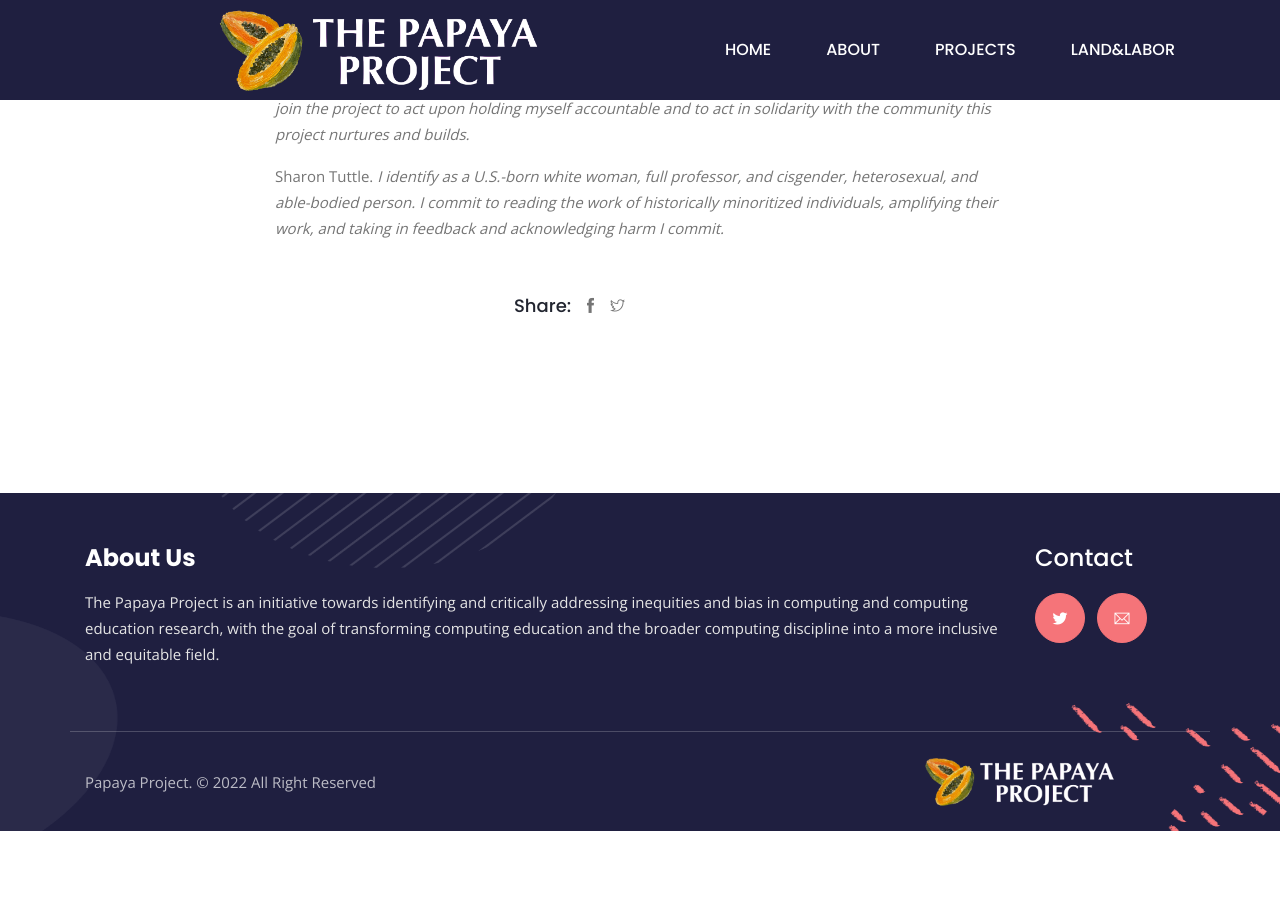
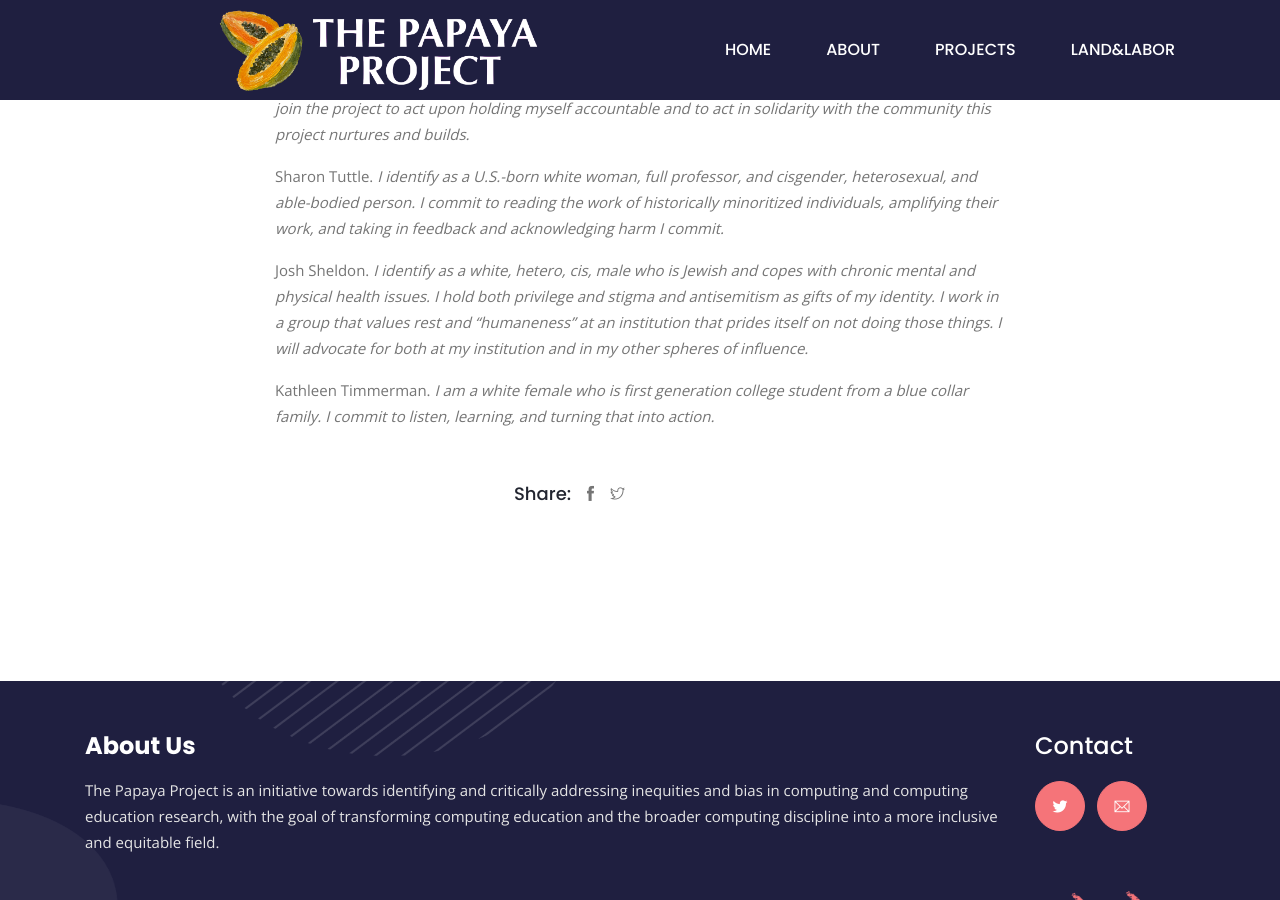
Before and after one commit to the-papaya-project/the-papaya-project.github.io, a Jekyll site: the page built from _posts/2022-09-14-letter.md, in a window 1280 px wide and 900 px high, scrolled down 7695 px. Built offline with Jekyll 4.4.1, drawn with Linux system fonts in a browser that asks for light colours; before the commit the page ends 8526 px from its top, so only the background shows below that.

Commit message:
Updating signatures

```diff
--- a/_posts/2022-09-14-letter.md
+++ b/_posts/2022-09-14-letter.md
@@ -151,3 +151,7 @@ Jill Denner. *I identify as I identify as a white cisgender woman. I commit to a
 Mihaela Sabin. *I identify as white able-bodied woman, mother, and immigrant, raised by caring parents with engineering degrees, and educated in the U.S. and in my home country under an oppressive Communist regime. I commit to listen, learn, unlearn, reflect, and act to turn my quiet rage into public expressions that touch and change others like me; and those who don't see the harm that minoritized scholars in computing education research and other minoritized individuals from all walks of life suffer. I join the project to act upon holding myself accountable and to act in solidarity with the community this project nurtures and builds.*
 
 Sharon Tuttle. *I identify as a U.S.-born white woman, full professor, and cisgender, heterosexual, and able-bodied person. I commit to reading the work of historically minoritized individuals, amplifying their work, and taking in feedback and acknowledging harm I commit.*
+
+Josh Sheldon. *I identify as a white, hetero, cis, male who is Jewish and copes with chronic mental and physical health issues. I hold both privilege and stigma and antisemitism as gifts of my identity. I work in a group that values rest and "humaneness" at an institution that prides itself on not doing those things. I will advocate for both at my institution and in my other spheres of influence.*
+
+Kathleen Timmerman. *I am a white female who is first generation college student from a blue collar family. I commit to listen, learning, and turning that into action.*
```
